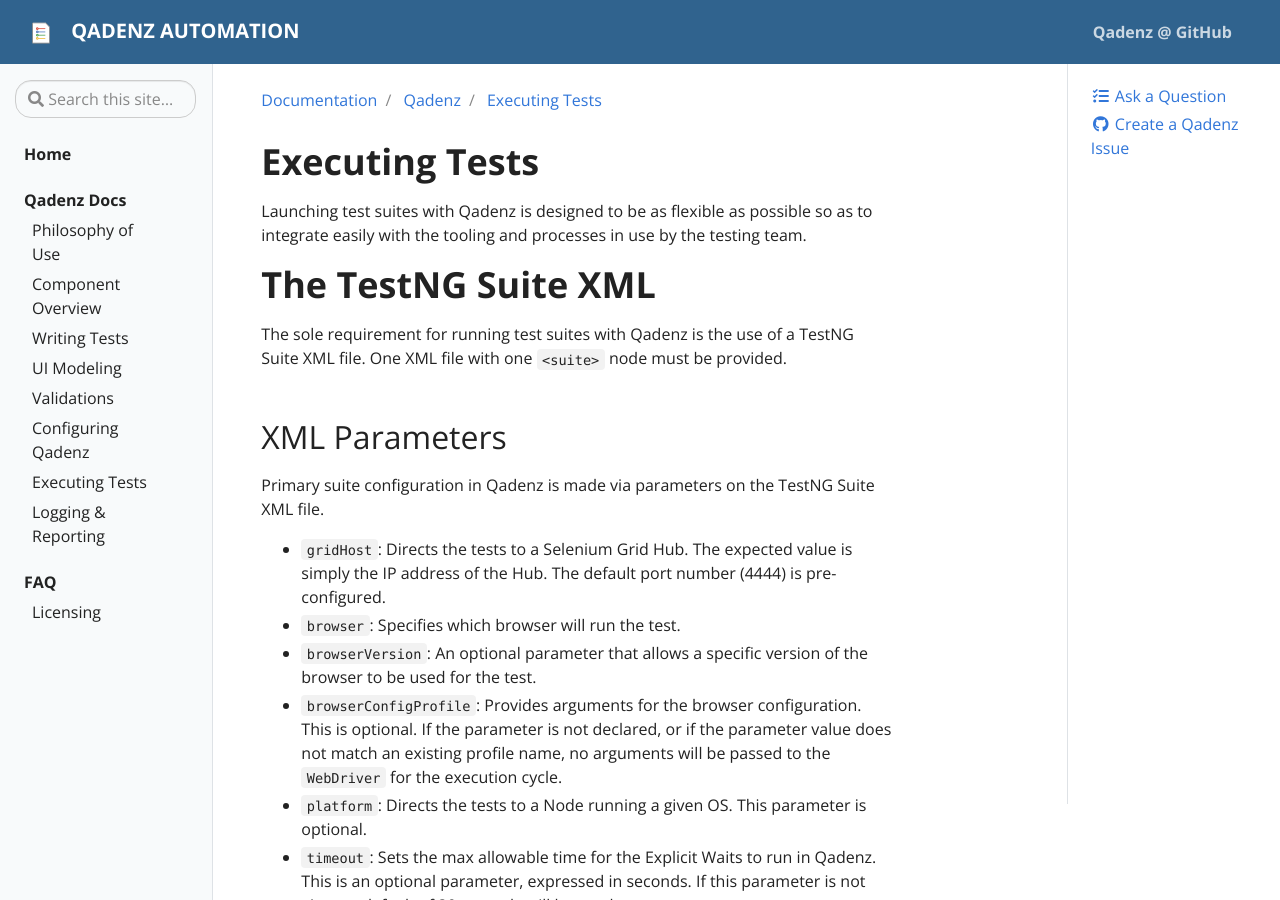
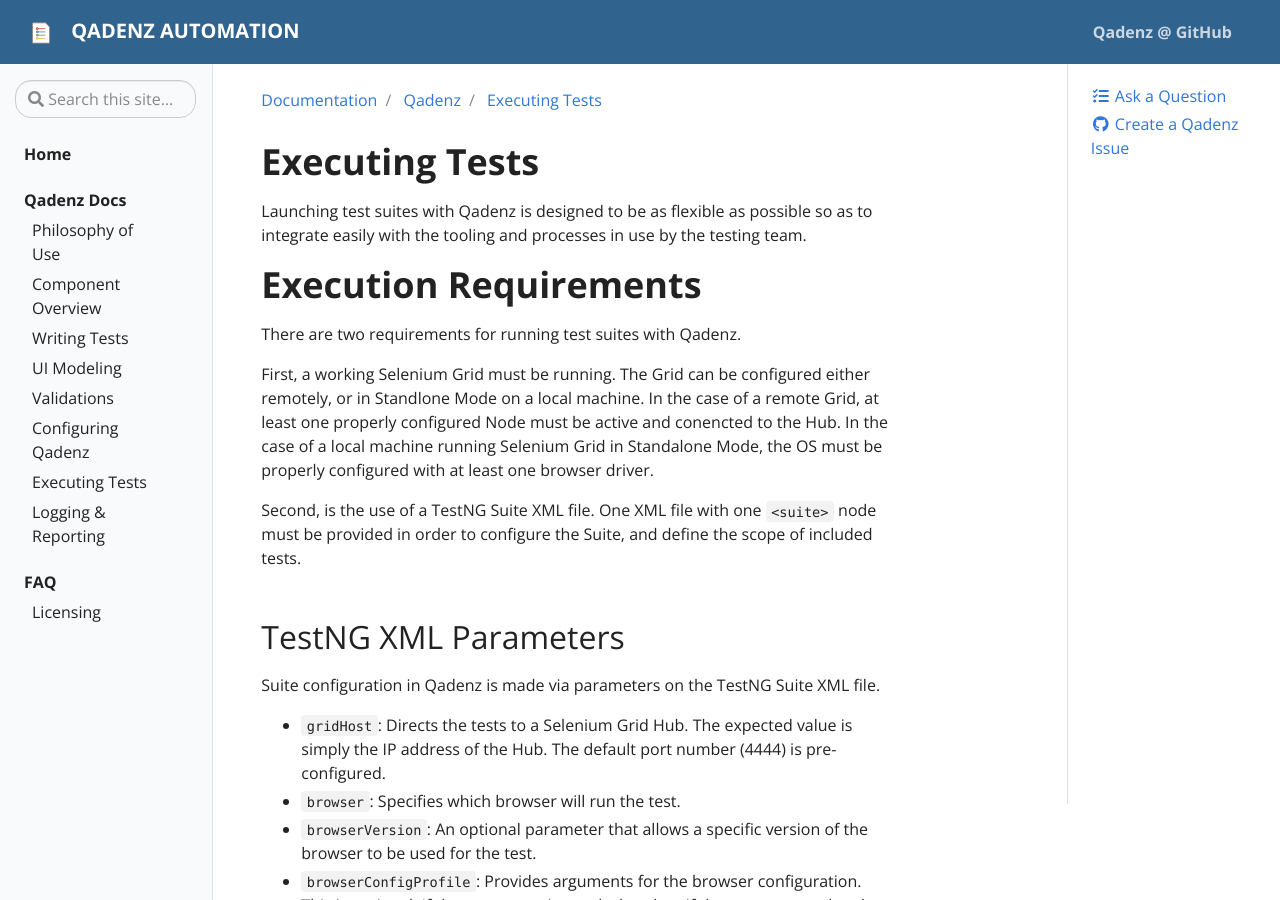
Before and after one commit to qadenz/qadenz.github.io, a Jekyll site: the page built from _docs/qadenz/executing-tests.md, in a window 1280 px wide and 900 px high. Built offline with Jekyll 4.4.1, drawn with Linux system fonts in a browser that asks for light colours; some of the changed text lies outside the part shown.

Commit message:
Added Execution Doc content, in progress

````diff
--- a/_docs/qadenz/executing-tests.md
+++ b/_docs/qadenz/executing-tests.md
@@ -8,13 +8,17 @@ description: Executing Test Suites with Qadenz
 
 Launching test suites with Qadenz is designed to be as flexible as possible so as to integrate easily with the tooling and processes in use by the testing team.
 
-# The TestNG Suite XML
+# Execution Requirements
 
-The sole requirement for running test suites with Qadenz is the use of a TestNG Suite XML file. One XML file with one `<suite>` node must be provided.
+There are two requirements for running test suites with Qadenz.
 
-## XML Parameters
+First, a working Selenium Grid must be running. The Grid can be configured either remotely, or in Standlone Mode on a local machine. In the case of a remote Grid, at least one properly configured Node must be active and conencted to the Hub. In the case of a local machine running Selenium Grid in Standalone Mode, the OS must be properly configured with at least one browser driver.
 
-Primary suite configuration in Qadenz is made via parameters on the TestNG Suite XML file.
+Second, is the use of a TestNG Suite XML file. One XML file with one `<suite>` node must be provided in order to configure the Suite, and define the scope of included tests.
+
+## TestNG XML Parameters
+
+Suite configuration in Qadenz is made via parameters on the TestNG Suite XML file.
 
 - `gridHost`: Directs the tests to a Selenium Grid Hub. The expected value is simply the IP address of the Hub. The default port number (4444) is pre-configured.
 - `browser`: Specifies which browser will run the test.
@@ -114,3 +118,5 @@ In another example, to run the same set of tests in three different browsers as
     </test>
 </suite>
 ```
+
+## Invoking the Suite XML file
````
